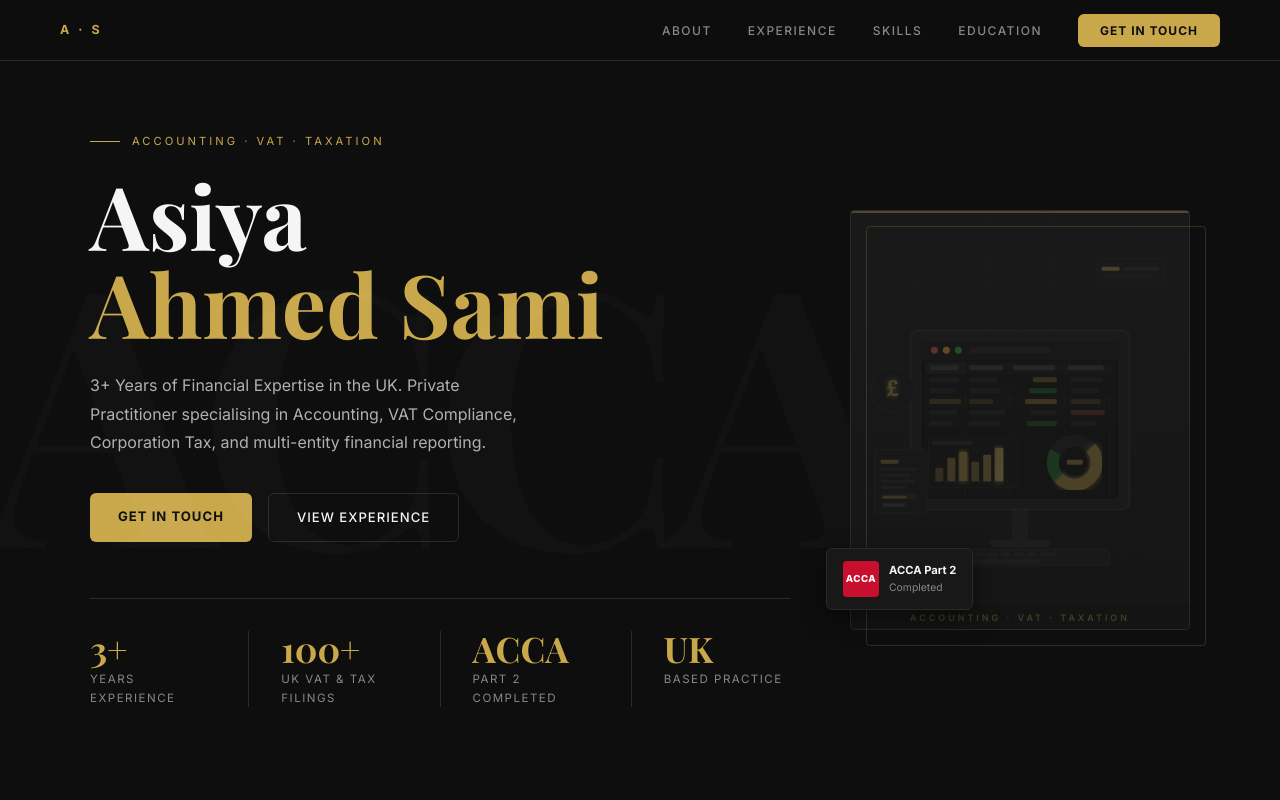
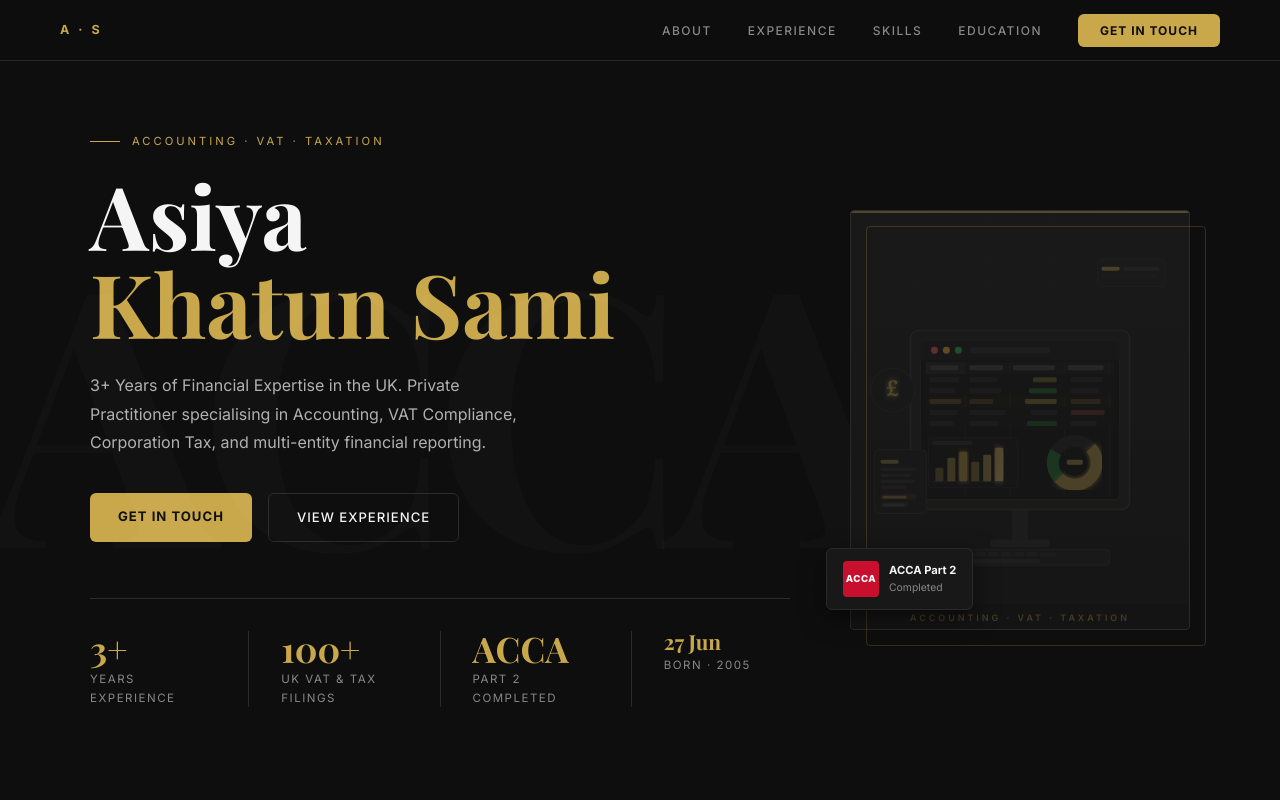
Before and after one commit to fahimzbd/asiyaacca, a plain HTML site: page index.html in a window 1280 px wide. Shown: the top 800 px of the page. Drawn offline with nearby package versions, Linux system fonts and the light colour scheme; a web font is replaced by a local one.

Commit message:
Update index.html

```diff
--- a/index.html
+++ b/index.html
@@ -3,7 +3,7 @@
 <head>
 <meta charset="UTF-8">
 <meta name="viewport" content="width=device-width, initial-scale=1.0">
-<title>Asiya Ahmed Sami | Accountant & Tax Specialist</title>
+<title>Asiya Khatun Sami | Accountant & Tax Specialist</title>
 <link href="https://fonts.googleapis.com/css2?family=Inter:wght@300;400;500;600;700;800&family=Playfair+Display:ital,wght@0,400;0,700;1,400&display=swap" rel="stylesheet">
 <style>
 /* ===== RESET & BASE ===== */
@@ -769,7 +769,7 @@ footer p {
       <p class="hero-eyebrow">Accounting · VAT · Taxation</p>
       <h1 class="hero-name">
         <span class="firstname">Asiya</span>
-        <span class="lastname">Ahmed Sami</span>
+        <span class="lastname">Khatun Sami</span>
       </h1>
       <p class="hero-tagline">
         3+ Years of Financial Expertise in the UK. Private Practitioner specialising in Accounting, VAT Compliance, Corporation Tax, and multi-entity financial reporting.
@@ -793,8 +793,8 @@ footer p {
           <div class="stat-label">Part 2 Completed</div>
         </div>
         <div class="stat-item">
-          <div class="stat-num">UK</div>
-          <div class="stat-label">Based Practice</div>
+          <div class="stat-num" style="font-size:1.3rem;">27 Jun</div>
+          <div class="stat-label">Born · 2005</div>
         </div>
       </div>
     </div>
@@ -1168,7 +1168,7 @@ footer p {
 
 <!-- FOOTER -->
 <footer>
-  <p>© 2026 Asiya Ahmed Sami. All rights reserved.</p>
+  <p>© 2026 Asiya Khatun Sami. All rights reserved.</p>
   <p>Accountant &amp; Tax Specialist · United Kingdom</p>
 </footer>
 
```
